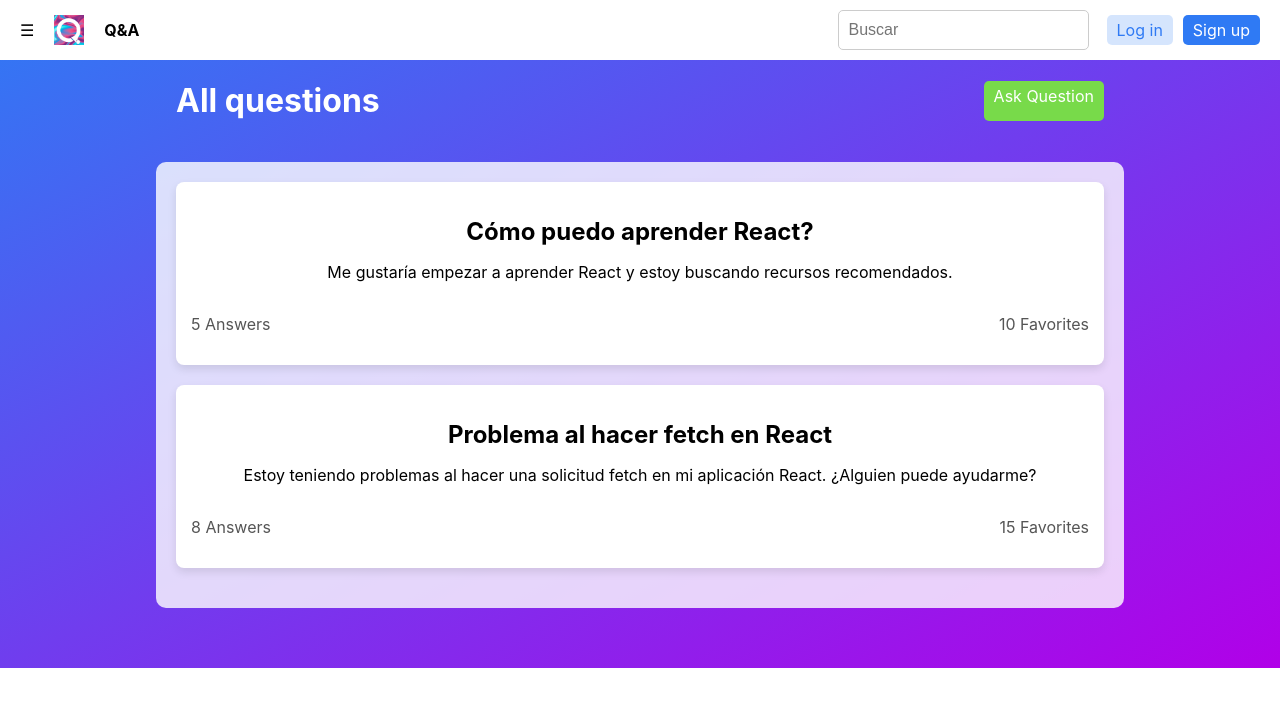
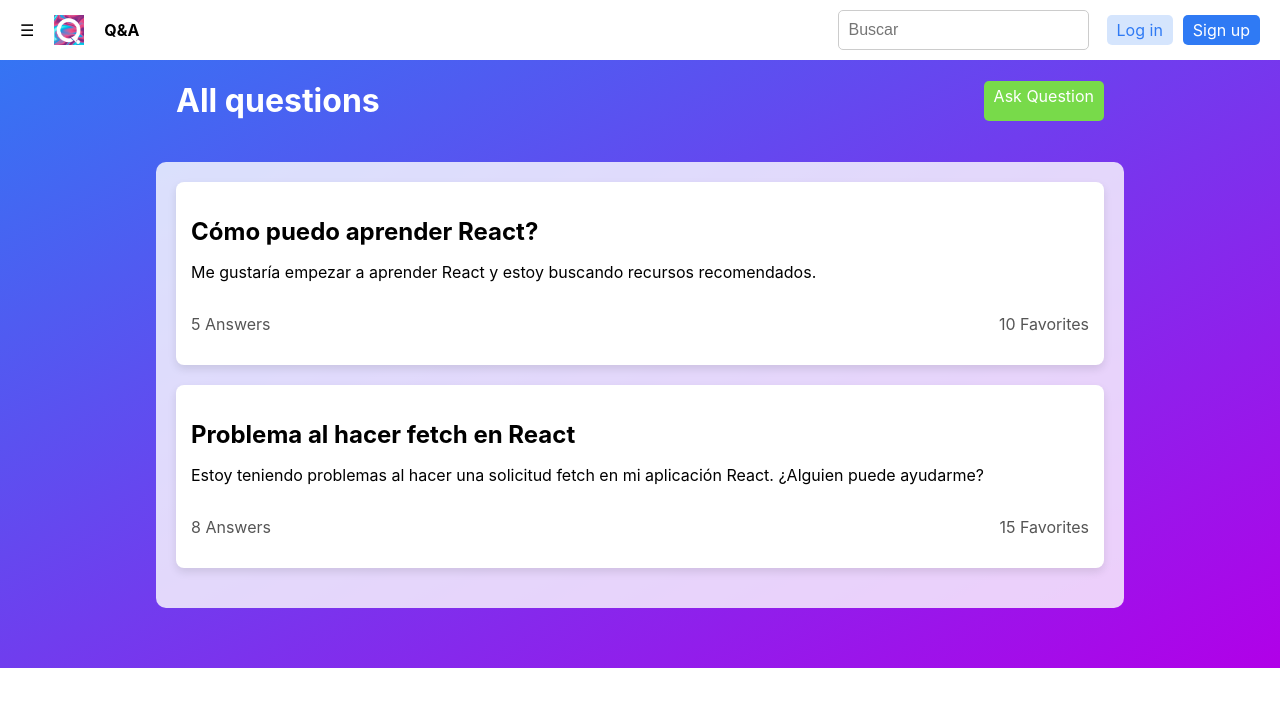
Before and after one commit to Desarrollo-de-software-III/Front_usuarios, a React (Create React App) app: page /questions in a window 1280 px wide. Shown: the top 706 px of the page. Built offline with nearby package versions, Linux system fonts and the light colour scheme.

Commit message:
save changes

```diff
--- a/src/App.js
+++ b/src/App.js
@@ -3,8 +3,6 @@ import { BrowserRouter as Router, Route, Routes } from 'react-router-dom';
 
 import Home from './views/Home/Home.js';
 import Questions from './views/Questions/Questions.js';
-// import RegistrationForm from './views/RegistrationForm';
-// import LoginForm from './views/LoginForm';
 
 function App() {
   return (
@@ -12,8 +10,6 @@ function App() {
       <Routes>
         <Route path="/" element={<Home />} />
         <Route path="/questions" element={<Questions />} />
-        {/* <Route path="/registro" element={<RegistrationForm />} />
-        <Route path="/inicio-sesion" element={<LoginForm />} /> */}
       </Routes>
     </Router>
   );
--- a/src/components/LoginForm.js
+++ b/src/components/LoginForm.js
@@ -38,6 +38,7 @@ function LoginModal({ onClose, onSubmit }) {
     axios({
       url: 'http://127.0.0.1:8001/login/',
       // http://auth-svc:8000/signup/
+      // http://127.0.0.1:8001/login/
       method: 'POST',
       headers: {
         'Content-Type': 'application/json'
--- a/src/views/Questions/Questions.css
+++ b/src/views/Questions/Questions.css
@@ -45,11 +45,11 @@
     color: #000000;
     border-radius: 8px;
     box-shadow: 0 4px 8px rgba(0, 0, 0, 0.1);
-
   }
 
   .question-info {
     margin-bottom: 10px;
+    text-align: left;
   }
 
   .question h2 {
```
